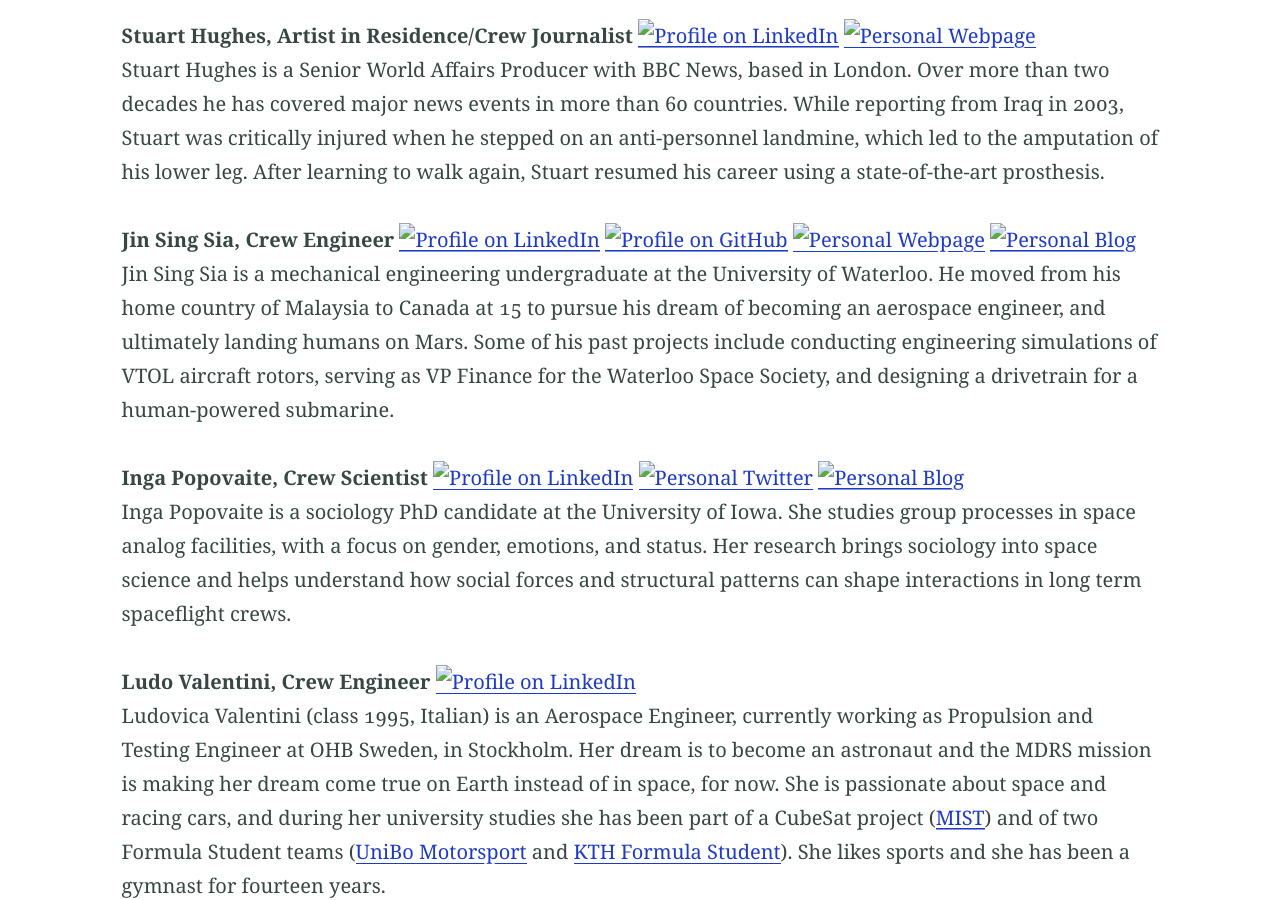
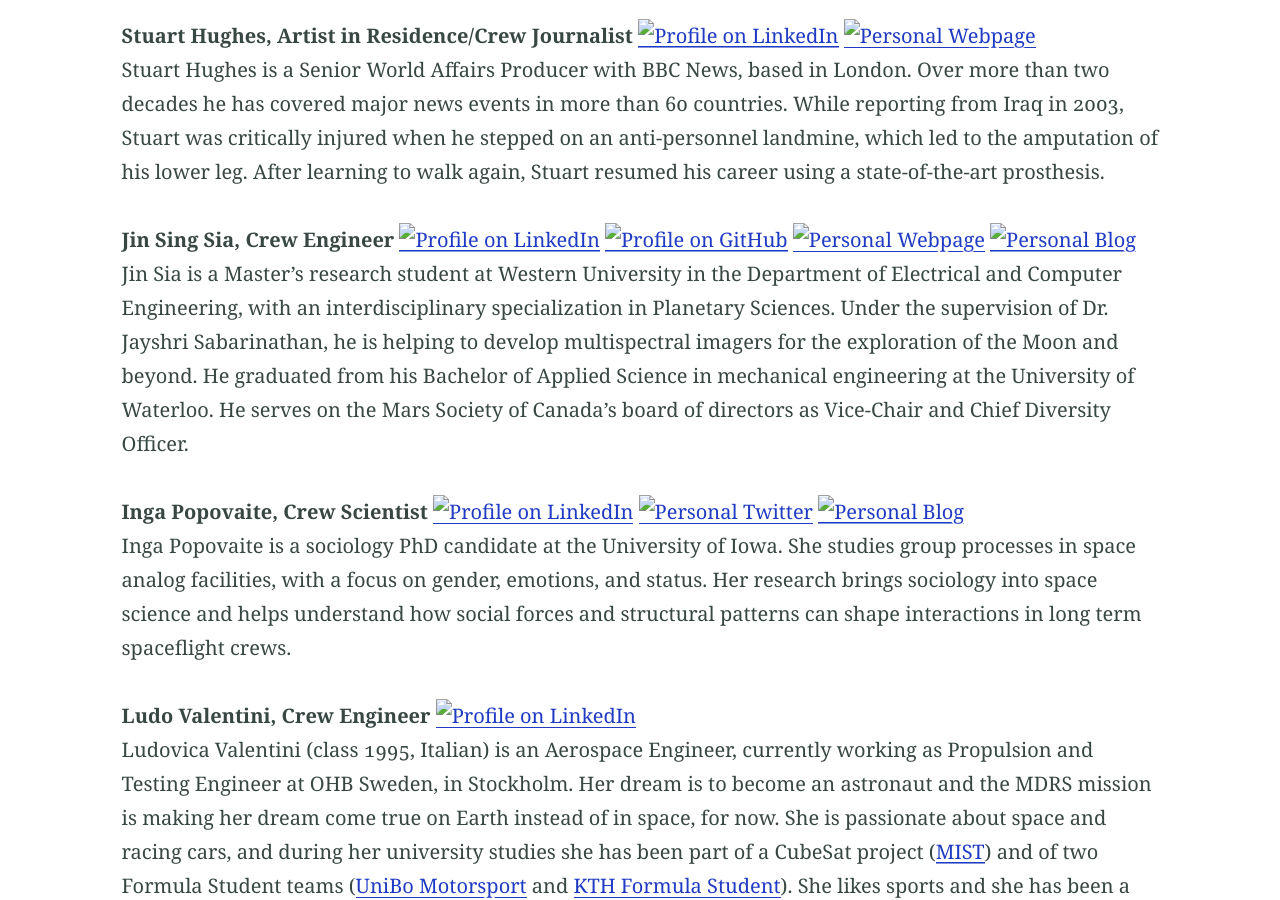
Before and after one commit to mdrs228/mdrs228.github.io, a Jekyll site: the page built from crew.md, in a window 1280 px wide and 900 px high, scrolled down 985 px. Built offline with Jekyll 4.4.1, drawn with Linux system fonts in a browser that asks for light colours; our own code applies the rules of GitHub Pages for plain Markdown files.

Commit message:
Update crew page

```diff
--- a/crew.md
+++ b/crew.md
@@ -17,7 +17,7 @@ Dave Laude is a retired micro-electronics design engineer who specialised in ana
 Stuart Hughes is a Senior World Affairs Producer with BBC News, based in London. Over more than two decades he has covered major news events in more than 60 countries. While reporting from Iraq in 2003, Stuart was critically injured when he stepped on an anti-personnel landmine, which led to the amputation of his lower leg. After learning to walk again, Stuart resumed his career using a state-of-the-art prosthesis.
 
 **Jin Sing Sia, Crew Engineer**  [![Profile on LinkedIn](picLI.png)](https://www.linkedin.com/in/jssia)  [![Profile on GitHub](picGithub.png)](https://github.com/jssia)  [![Personal Webpage](picWWW.png)](https://jssia.weebly.com)  [![Personal Blog](picBlog.png)](https://medium.com/@jssia)
-Jin Sing Sia is a mechanical engineering undergraduate at the University of Waterloo. He moved from his home country of Malaysia to Canada at 15 to pursue his dream of becoming an aerospace engineer, and ultimately landing humans on Mars. Some of his past projects include conducting engineering simulations of VTOL aircraft rotors, serving as VP Finance for the Waterloo Space Society, and designing a drivetrain for a human-powered submarine.
+Jin Sia is a Master's research student at Western University in the Department of Electrical and Computer Engineering, with an interdisciplinary specialization in Planetary Sciences. Under the supervision of Dr. Jayshri Sabarinathan, he is helping to develop multispectral imagers for the exploration of the Moon and beyond. He graduated from his Bachelor of Applied Science in mechanical engineering at the University of Waterloo. He serves on the Mars Society of Canada's board of directors as Vice-Chair and Chief Diversity Officer.
 
 **Inga Popovaite, Crew Scientist**  [![Profile on LinkedIn](picLI.png)](https://www.linkedin.com/in/inga-popovaite)  [![Personal Twitter](picTwitter.png)](https://twitter.com/inga_pop)  [![Personal Blog](picBlog.png)](https://popovaite.com)
 Inga Popovaite is a sociology PhD candidate at the University of Iowa. She studies group processes in space analog facilities, with a focus on gender, emotions, and status. Her research brings sociology into space science and helps understand how social forces and structural patterns can shape interactions in long term spaceflight crews.
```
